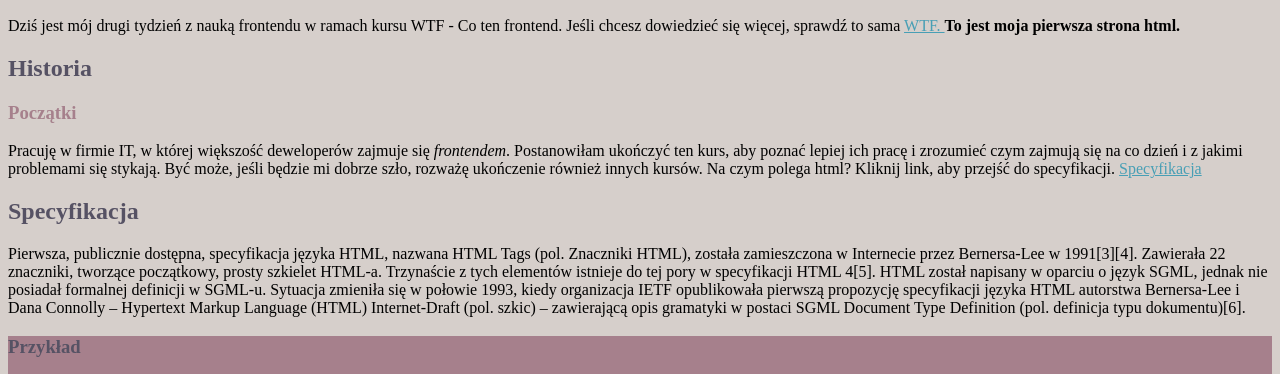
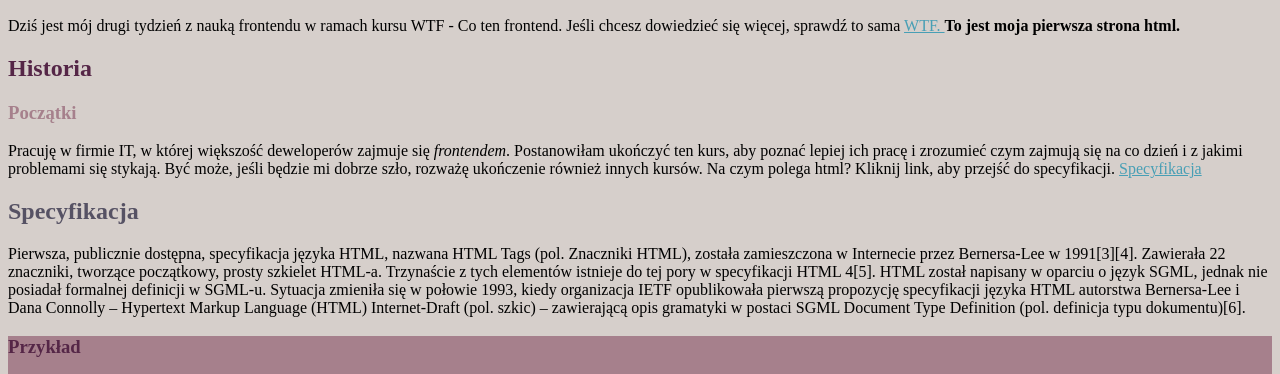
Before and after one commit to zuzanna89/homepage, a plain HTML site: page index.html in a window 1280 px wide. Shown: the part 411-785 px from the top of the page. Drawn offline with Linux system fonts and the light colour scheme.

Commit message:
heading color change

```diff
--- a/style.css
+++ b/style.css
@@ -5,7 +5,7 @@ h3{color:#A6808C;}
 section{background:#D6CFCB;}
 article{background:#A6808C;}
 
-.lavender-header{color: #565264;}
+.lavender-header{color: #552647;}
 .meadow-paragraph{color:#354f52;}
 #top{background:#A6808C;}
 
```
